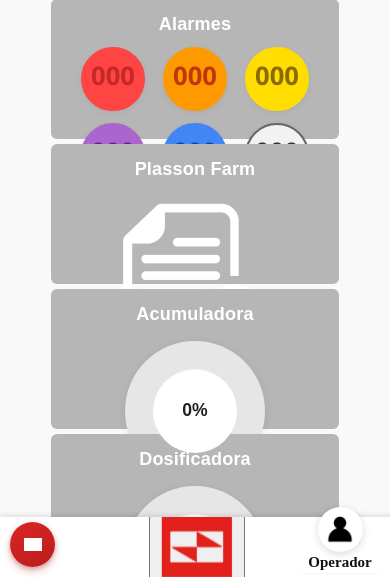
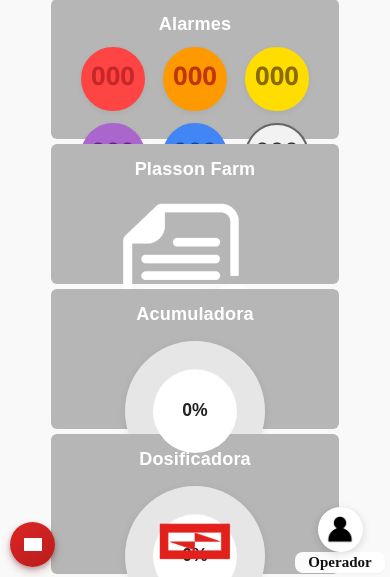
Before and after one commit to almeidadev07/Supervisorio_Automacao, a Flask app: page / in a window 390 px wide. Shown: the part 342-919 px from the top of the page. Run offline with Flask 3, Linux system fonts and the light colour scheme; parts of the project's set-up code (start-up, migrations or seed data) failed here and were passed over; some libraries are stand-ins or nearby versions; grey boxes are pictures that could not be loaded.

Commit message:
ajustado menu posições, cor do box, espaçamento, e designer

```diff
--- a/static/scripts/partials/menu.js
+++ b/static/scripts/partials/menu.js
@@ -15,7 +15,7 @@ function toggleMenu() {
     const logoBtn = document.querySelector('.logo-btn');
 
     const totalButtons = buttons.length;
-    const baseOffset = 12; // Reduzido para não ultrapassar os ícones dos cantos
+    const baseOffset = 1; // Reduzido ainda mais para espremer o menu
 
     if (!isMenuOpen) {
         // Aplica zoom ao abrir o menu
@@ -23,7 +23,7 @@ function toggleMenu() {
 
         // Anima botões da esquerda (limitado para não ultrapassar o ícone de desligar)
         const leftButtons = document.querySelectorAll('.menu-left .menu-btn');
-        const maxLeftOffset = 80; // Limite para não ultrapassar o ícone de desligar
+        const maxLeftOffset = 30; // Reduzido para dar mais espaço ao ícone de desligar
         leftButtons.forEach((button, index) => {
             const offset = Math.min((index - leftButtons.length + 1) * baseOffset, maxLeftOffset);
             button.style.opacity = 1;
@@ -32,7 +32,7 @@ function toggleMenu() {
 
         // Anima botões da direita (limitado para não ultrapassar o ícone de login)
         const rightButtons = document.querySelectorAll('.menu-right .menu-btn');
-        const maxRightOffset = 80; // Limite para não ultrapassar o ícone de login
+        const maxRightOffset = 30; // Reduzido para dar mais espaço ao ícone de login
         rightButtons.forEach((button, index) => {
             const offset = Math.min((index + 1) * baseOffset, maxRightOffset);
             button.style.opacity = 1;
@@ -55,16 +55,25 @@ function toggleMenu() {
 function zoomButton(clickedButton) {
     const buttons = document.querySelectorAll('.menu-btn');
 
+    // Remove todas as classes de seleção e zoom
     buttons.forEach(button => {
-        if (button !== clickedButton) {
-            button.style.transform = button.style.transform.replace(/scale\([^)]+\)/, '');
-        }
+        button.classList.remove('selected', 'zoomed');
+        button.style.transform = button.style.transform.replace(/scale\([^)]+\)/, '');
     });
 
+    // Adiciona classe de seleção apenas ao botão clicado
+    clickedButton.classList.add('selected');
+
+    // Aplica zoom apenas ao botão clicado
     const currentTransform = clickedButton.style.transform;
     clickedButton.style.transform = currentTransform.includes('scale(1.4)')
         ? currentTransform.replace(/scale\(1\.4\)/, '')
         : `${currentTransform} scale(1.4)`;
+
+    // Adiciona classe zoomed para controle de z-index
+    if (clickedButton.style.transform.includes('scale(1.4)')) {
+        clickedButton.classList.add('zoomed');
+    }
 }
 
 // Função para confirmar desligamento do sistema
--- a/static/styles/partials/menu.css
+++ b/static/styles/partials/menu.css
@@ -14,15 +14,16 @@
     justify-content: center;
     align-items: center;
     position: fixed;
-    left: 0;
+    left: 50%;
     bottom: 0;
+    transform: translateX(-50%);
     overflow: hidden;
-    width: 100%;
-    padding: 0 10px;
-    gap: 20px;
+    width: auto;
+    max-width: 100%;
+    padding: 10px 20px;
+    gap: 8px;
     transition: transform 0.8s ease-in-out;
-    background-color: #fff;
-    box-shadow: 0 -2px 5px rgba(0,0,0,0.1);
+    background-color: transparent;
     z-index: 1000;
 }
 
@@ -30,15 +31,17 @@
 .menu-right {
     display: flex;
     align-items: center;
-    gap: 2px; /* Reduzido de 1px para 2px para melhor visualização */
+    gap: 8px; /* Espaçamento consistente entre botões */
 }
 
 .menu-left {
     justify-content: flex-end;
+    margin-right: 15px; /* Espaço entre grupo esquerdo e logo */
 }
 
 .menu-right {
     justify-content: flex-start;
+    margin-left: 15px; /* Espaço entre logo e grupo direito */
 }
 
 .menu-btn {
@@ -90,13 +97,45 @@
     transform: scale(1.1);
 }
 
+/* Botão logo central */
+.logo-btn {
+    width: 80px;
+    height: 80px;
+    display: flex;
+    justify-content: center;
+    align-items: center;
+    background: transparent;
+    border: none;
+    border-radius: 12px;
+    cursor: pointer;
+    transition: all 0.3s ease;
+    position: relative;
+    z-index: 10;
+    flex-shrink: 0;
+    margin: 0 5px;
+    padding: 0;
+}
+
+.logo-btn:hover {
+    transform: scale(1.05);
+}
+
+.logo-btn img {
+    width: 80px;
+    height: 80px;
+    object-fit: contain;
+    border-radius: 12px;
+    display: block;
+}
+
 .menu-icon {
     width: 32px;
     height: 32px;
     object-fit: contain;
     margin-bottom: 4px;
-    z-index: 2; /* Garante que o ícone fique sobre o background */
+    display: block;
     position: relative;
+    z-index: 2;
 }
 
 .menu-text {
@@ -160,8 +200,11 @@
 @media screen and (max-width: 768px) {
     #menu {
         height: var(--menu-height, 70px);
-        padding: 0 5px;
-        gap: 15px;
+        padding: 8px 15px;
+        gap: 6px;
+        left: 50%;
+        transform: translateX(-50%);
+        background-color: transparent;
     }
 
     .menu-btn {
@@ -198,8 +241,11 @@
 @media screen and (max-width: 480px) {
     #menu {
         height: var(--menu-height, 60px);
-        padding: 0 2px;
-        gap: 10px;
+        padding: 6px 10px;
+        gap: 4px;
+        left: 50%;
+        transform: translateX(-50%);
+        background-color: transparent;
     }
 
     .menu-btn {
```
Also changed, not shown: other parts of static/styles/partials/menu.css (+39 -28 lines).
